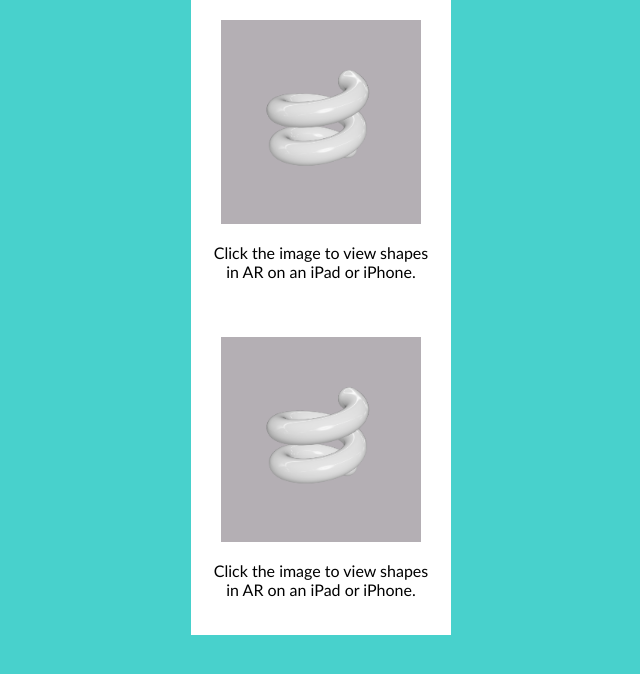
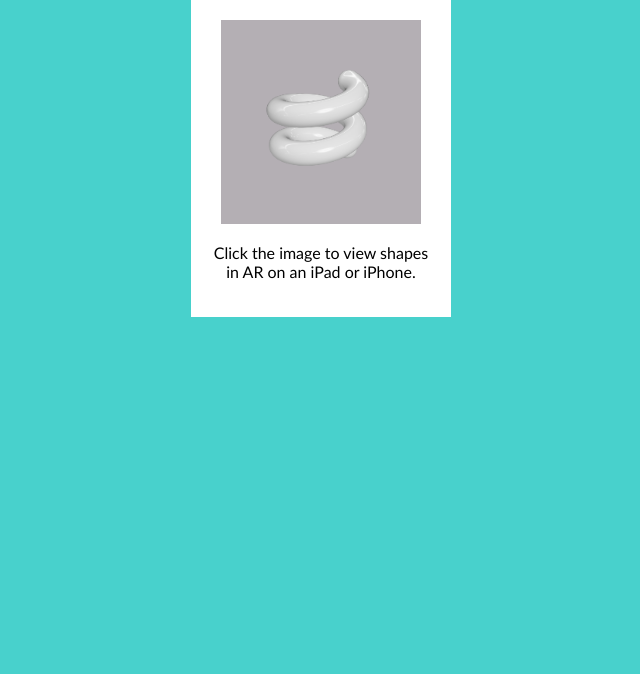
Before and after one commit to BH-Digital-Design-2025-26/shapes, a plain HTML site: page index.html in a window 1280 px wide. Shown: the part 82-756 px from the top of the page, without its empty margins (319-959 px from the left). Drawn offline with Linux system fonts and the light colour scheme.

Commit message:
Remove duplicate AR image section from index.html

```diff
--- a/index.html
+++ b/index.html
@@ -28,11 +28,5 @@
 		</a>
         	<p>Click the image to view shapes in AR on an iPad or iPhone.</p>
 	</div>
-    	<div class="box">
-		<a href="shapes.reality" rel="ar">
-			<img src="squiggle.png" alt="squiggle">
-		</a>
-        	<p>Click the image to view shapes in AR on an iPad or iPhone.</p>
-	</div>
 </body>
 </html>
```
